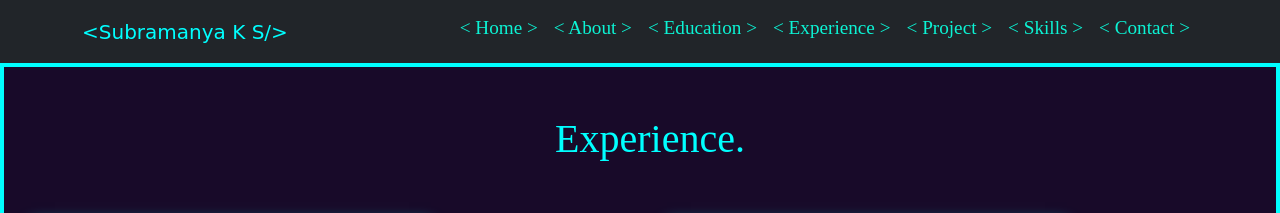
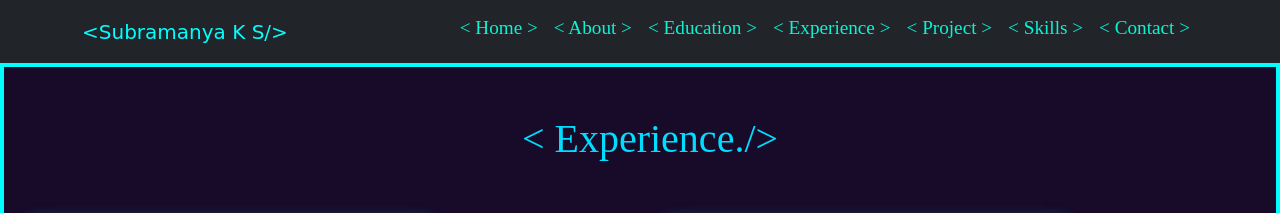
Before and after one commit to SubramanyaKS/MYReactApp, a React (Create React App) app: page /experience in a window 1280 px wide. Shown: the top 213 px of the page. Built offline with nearby package versions, Linux system fonts and the light colour scheme.

Commit message:
updated react style tags

```diff
--- a/src/components/Experience1.js
+++ b/src/components/Experience1.js
@@ -8,7 +8,7 @@ export default function Experience1() {
     <>
       <section className="experience py-5" id="experience">
         <div className="container-fluid">
-          <h1 style={{ color: "aqua" }}> &nbsp; Experience.</h1>
+          <h1 style={{ color: "#00ddff" }}> &nbsp; &lt; Experience./&gt;</h1>
           <br />
           <br />
           <div className="row row-cols-1 row-cols-md-2">
```
